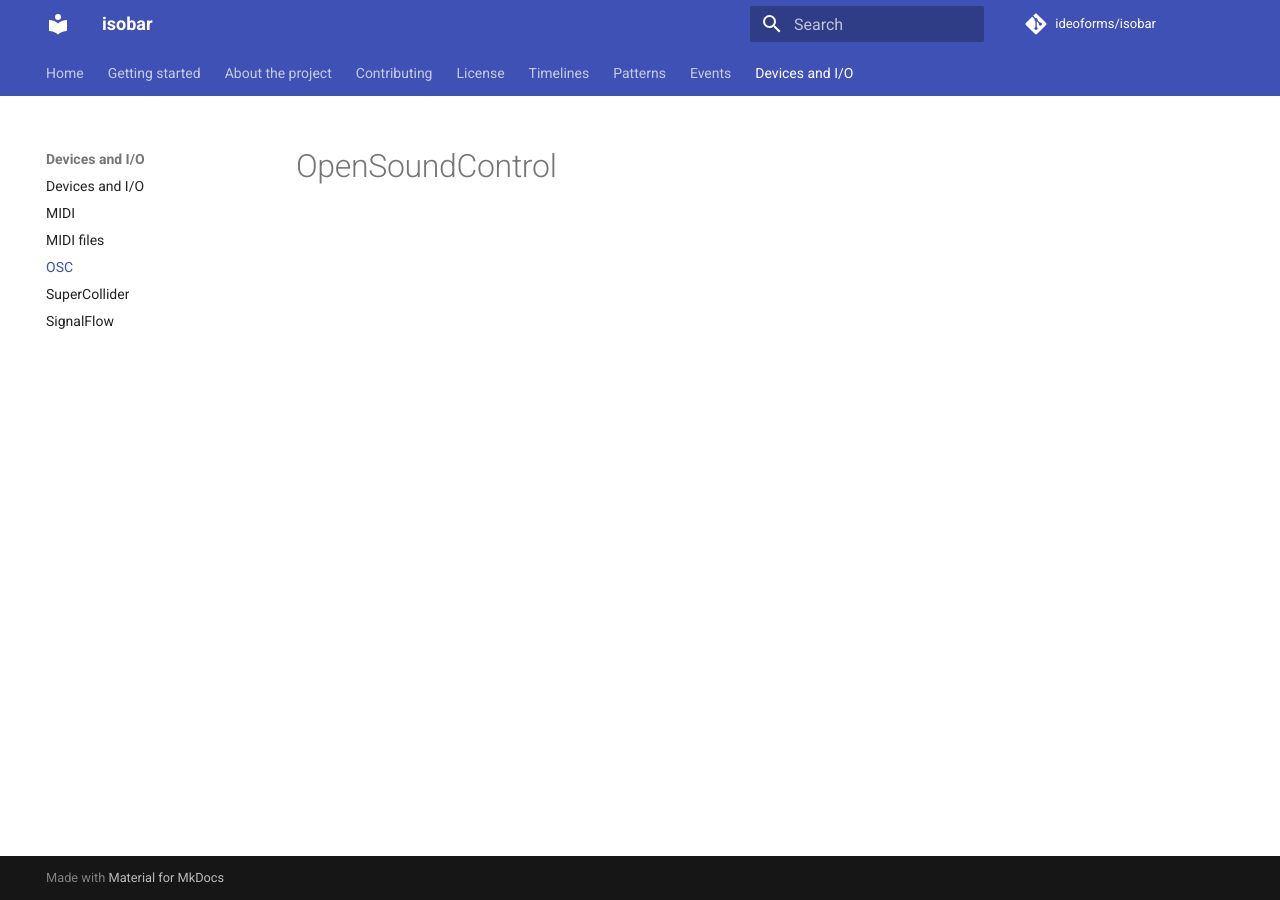
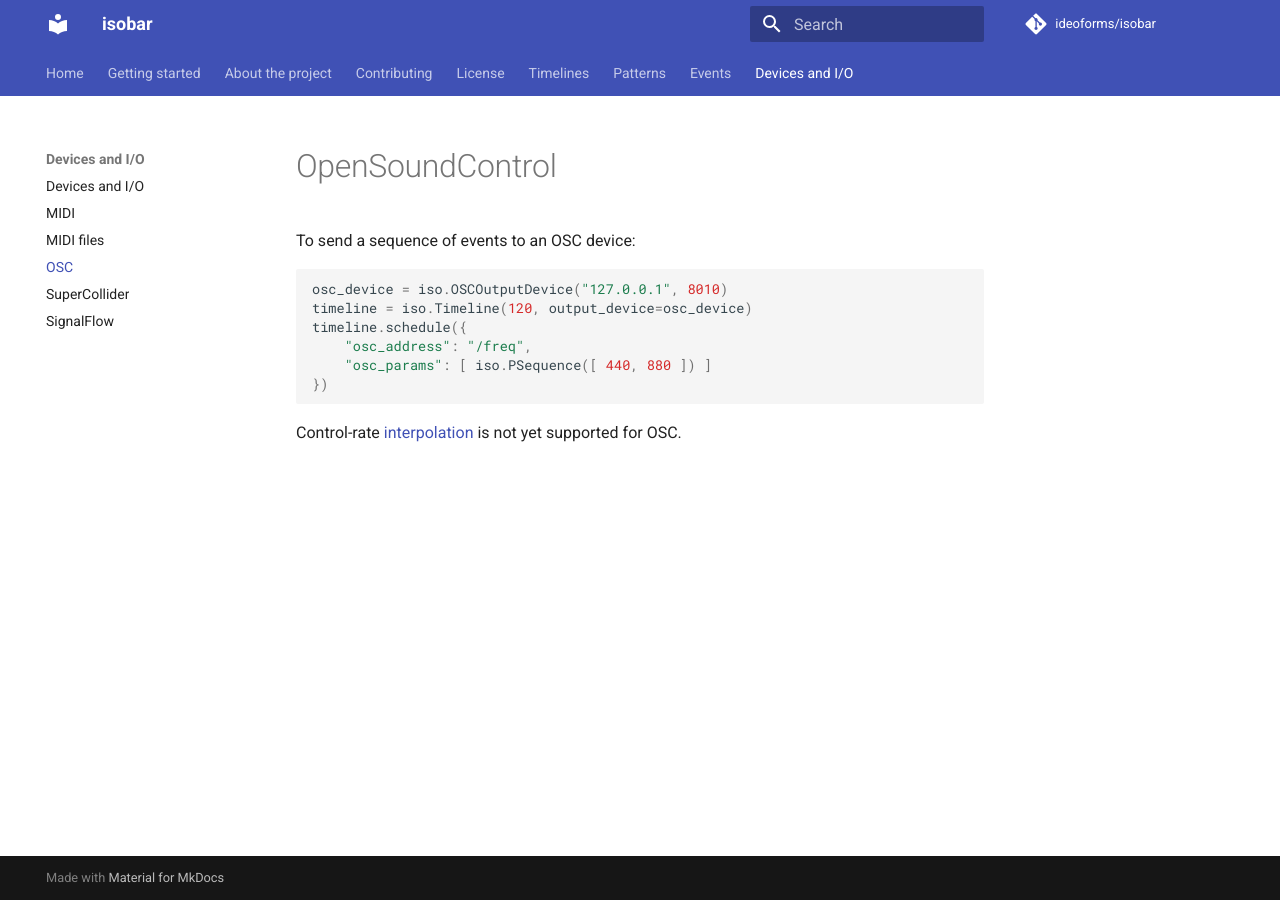
Before and after one commit to ideoforms/isobar, an MkDocs documentation site: the page built from docs/devices/osc.md, in a window 1280 px wide. Built offline with MkDocs 1.6.1 and Material for MkDocs 9.7.7, drawn with Linux system fonts in a browser that asks for light colours; comment, search, counter and statistics services are not loaded.

Commit message:
Add OSC docs

````diff
--- a/docs/devices/osc.md
+++ b/docs/devices/osc.md
@@ -1 +1,14 @@
 # OpenSoundControl
+
+To send a sequence of events to an OSC device:
+
+```python
+osc_device = iso.OSCOutputDevice("127.0.0.1", 8010)
+timeline = iso.Timeline(120, output_device=osc_device)
+timeline.schedule({
+    "osc_address": "/freq",
+    "osc_params": [ iso.PSequence([ 440, 880 ]) ]
+})
+```
+
+Control-rate [interpolation](../events/control.md#interpolation) is not yet supported for OSC.
````
Also changed, not shown: docs/devices/index.md (+0 -2 lines), 2 other files.
